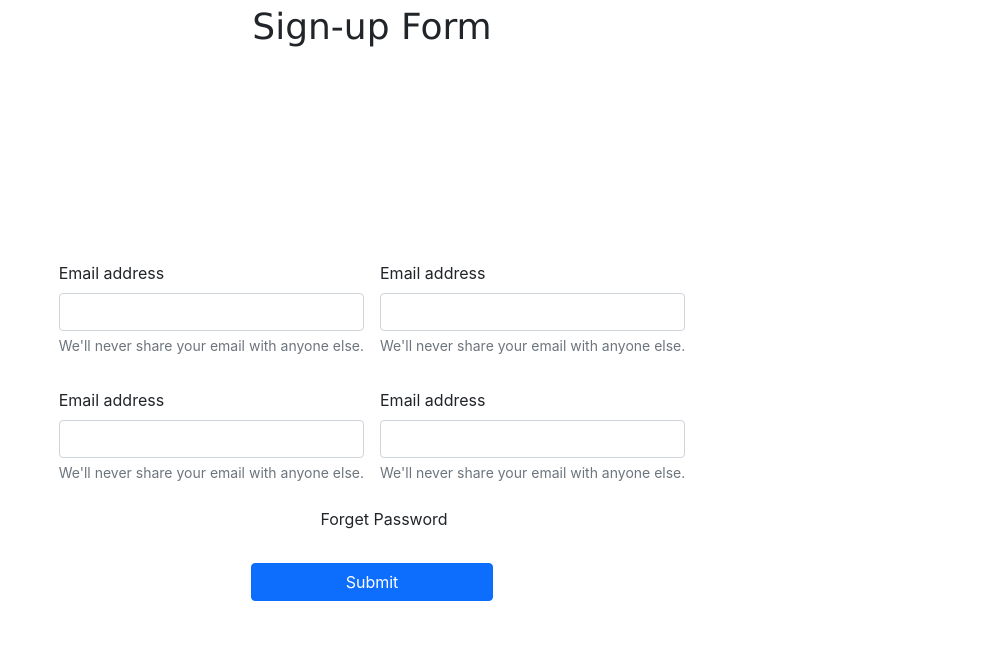
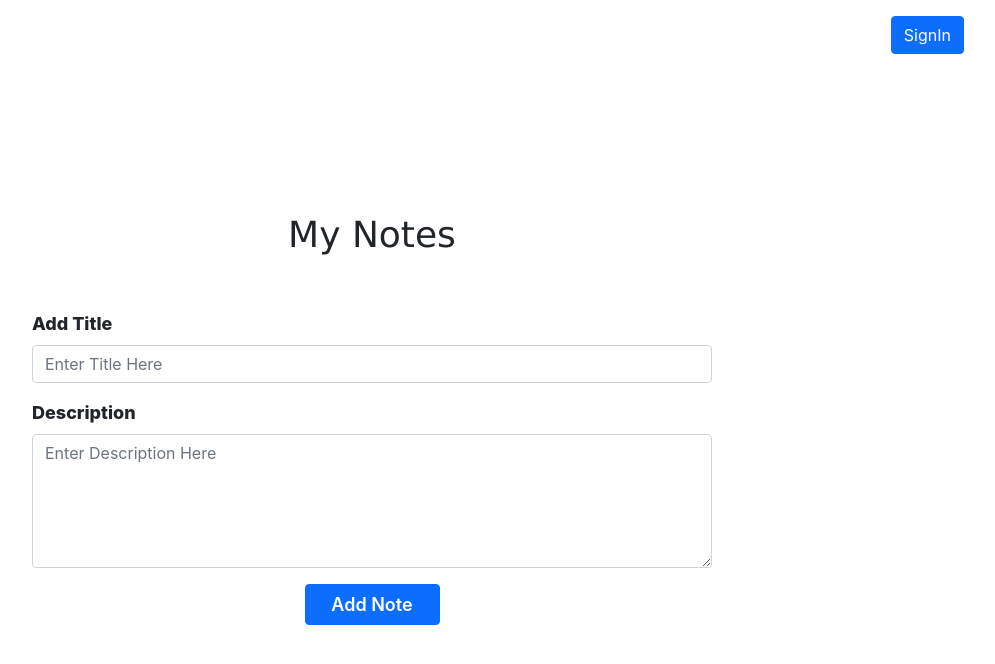
Before and after one commit to ameen-ansari/Todo-Notes, a React (Create React App) app: page / in a window 1280 px wide. Shown: the top 664 px of the page, without its empty margins (268-1263 px from the left). Built offline with nearby package versions, Linux system fonts and the light colour scheme.

Commit message:
css done 90% almost

```diff
--- a/package.json
+++ b/package.json
@@ -8,6 +8,7 @@
     "@testing-library/user-event": "^13.5.0",
     "react": "^18.2.0",
     "react-dom": "^18.2.0",
+    "react-router-dom": "^6.4.2",
     "react-scripts": "5.0.1",
     "web-vitals": "^2.1.4"
   },
--- /dev/null
+++ b/src/App.css
@@ -0,0 +1,5 @@
+*{
+    box-sizing: border-box;
+    margin: 0%;
+    padding: 0%;
+}
--- a/src/App.js
+++ b/src/App.js
@@ -1,11 +1,17 @@
 import React from 'react'
-// import SignIn from './Components/SignIn'
+import SignIn from './Components/SignIn'
 import SignUp from './Components/SignUp'
+import Home from './Components/Home'
+import { Routes, Route } from "react-router-dom";
 
 export default function App() {
   return (
     <div>
-      <SignUp/>
+    <Routes>
+    <Route path='SignIn' element={<SignIn/>} />
+    <Route path='/' element={<Home/>} />
+    <Route path='SignUp' element={<SignUp/>} />
+    </Routes>
     </div>
   )
 }
--- a/src/Components/Home.js
+++ b/src/Components/Home.js
@@ -0,0 +1,30 @@
+import React from 'react'
+import home from './Home.module.css'
+import { Link } from "react-router-dom";
+
+
+
+export default function Home() {
+  let stylishobj1 = { flexDirection: 'column', display: 'flex', boxSizing: 'border-box', alignIitems: 'center', justifyContent: 'center'  , height: '100vh' }
+  return (
+    <div>
+        <Link to='/SignIn'>
+        <button className={`${home.inbtn} btn btn-primary`} >SignIn</button>
+        </Link>
+      <div className={home.parent1}>
+      <form style={stylishobj1} className={`mb-3 ${home.singinform} container`}>
+      <p className={home.p1}>My Notes</p>
+        <div className="mb-3 ">
+          <label htmlFor="exampleInputEmail1" className="form-label">Add Title</label>
+          <input type="text" className="form-control" id="exampleInputEmail1" aria-describedby="emailHelp" placeholder='Enter Title Here'/>
+        </div>
+        <div className="mb-3">
+          <label htmlFor="exampleInputPassword1" className="form-label">Description</label>
+          <textarea cols="30" rows='5' placeholder='Enter Description Here' className="form-control" id="exampleInputPassword1" />
+        </div>
+        <button type="submit" className="btn btn-primary">Add Note</button>
+      </form>
+    </div >
+    </div>
+  )
+}
--- /dev/null
+++ b/src/Components/Home.module.css
@@ -0,0 +1,39 @@
+.singinform {
+  width: 55vw;
+  height: 100vh;
+}
+.p1 {
+  font-size: 36px;
+  text-align: center;
+  font-family: 'verdana';
+  margin: 3rem;
+}
+.parent1 {
+  display: flex;
+  justify-content: center;
+  align-items: center;
+  flex-direction: column;
+  width: 100vw;
+  height: 100vh;
+}
+label {
+  font-weight: 800;
+  font-size: 18px;
+}
+.parent1 button {
+  width: 135px;
+  font-weight: 600;
+  font-size: 18px;
+  align-self: center;
+}
+.inbtn {
+  position: absolute;
+  top: 1rem;
+  right: 3rem;
+}
+@media (max-width: 700px) {
+  .singinform {
+    width: 95vw;
+    height: 100vh;
+  }
+}
--- a/src/Components/SignIn.js
+++ b/src/Components/SignIn.js
@@ -1,10 +1,14 @@
 import React from 'react'
 import styl from './Signin.module.css'
+import { Link } from "react-router-dom";
 
 export default function SignIn() {
   let stylishobj1 = { flexDirection: 'column', display: 'flex', boxSizing: 'border-box', alignIitems: 'center', justifyContent: 'center'  , height: '100vh' }
   return (
     <div className={styl.parent1}>
+      <Link to='/SignUp'>
+        <button className={`${styl.inbtn} btn btn-primary`} >SignUp</button>
+        </Link>
       <p className={styl.p1}>SignIn Form</p>
       <form style={stylishobj1} className={`mb-3 ${styl.singinform} container`}>
         <div className="mb-3 ">
@@ -16,8 +20,8 @@ export default function SignIn() {
           <label htmlFor="exampleInputPassword1" className="form-label">Password</label>
           <input type="password" className="form-control" id="exampleInputPassword1" />
         </div>
-        <div className="mb-3 form-check">
-          <p className="form-check-label" htmlFor="exampleCheck1">Forget Password</p>
+        <div className="mb-3 ">
+          <p htmlFor="exampleInputPassword1" className={styl.fp}>Forgot Password</p>
         </div>
         <button type="submit" className="btn btn-primary">Submit</button>
       </form>
--- a/src/Components/SignUp.js
+++ b/src/Components/SignUp.js
@@ -1,3 +1,4 @@
+import { Link } from "react-router-dom";
 import React from 'react'
 import style1 from './Signup.module.css'
 
@@ -5,36 +6,35 @@ export default function SignUp() {
     let stylishobj1 = { flexDirection: 'column', display: 'flex', boxSizing: 'border-box', alignIitems: 'center', justifyContent: 'center', height: '100vh' }
     return (
         <div className={style1.parent1}>
-            <p className={style1.p1}>Sign-up Form</p>
             <form style={stylishobj1} className={`mb-3 ${style1.singinform} container`}>
-                <div className="mb-3 d-flex">
+                <p className={style1.p1}>Sign-up Form</p>
+                <div className={`mb-3 ${style1.p2}`}>
                     <div className="m-2 ">
                         <label htmlFor="exampleInputEmail1" className="form-label">Email address</label>
-                        <input type="email" className="form-control" id="exampleInputEmail1" aria-describedby="emailHelp" />
-                        <div id="emailHelp" className="form-text">We'll never share your email with anyone else.</div>
+                        <input type="email" className="form-control" id="exampleInputEmail1" aria-describedby="emailHelp" placeholder='Enter Email Here' />
                     </div>
                     <div className="m-2 ">
-                        <label htmlFor="exampleInputEmail2" className="form-label">Email address</label>
-                        <input type="email" className="form-control" id="exampleInputEmail2" aria-describedby="emailHelp" />
-                        <div id="emailHelp" className="form-text">We'll never share your email with anyone else.</div>
+                        <label htmlFor="exampleInputEmail2" className="form-label">UserName</label>
+                        <input type="text" className="form-control" id="exampleInputEmail2" aria-describedby="emailHelp" placeholder='Enter Name Here' />
                     </div>
                 </div>
-                <div className="mb-3 d-flex">
+                <div className={`mb-3 ${style1.p2}`}>
                     <div className="m-2 ">
-                        <label htmlFor="exampleInputEmail3" className="form-label">Email address</label>
-                        <input type="email" className="form-control" id="exampleInputEmail3" aria-describedby="emailHelp" />
-                        <div id="emailHelp" className="form-text">We'll never share your email with anyone else.</div>
+                        <label htmlFor="exampleInputEmail3" className="form-label">Phone #</label>
+                        <input type="number" className="form-control" id="exampleInputEmail3" aria-describedby="emailHelp" placeholder='Phone Number' />
                     </div>
                     <div className="m-2 ">
-                        <label htmlFor="exampleInputEmail3" className="form-label">Email address</label>
-                        <input type="email" className="form-control" id="exampleInputEmail3" aria-describedby="emailHelp" />
-                        <div id="emailHelp" className="form-text">We'll never share your email with anyone else.</div>
+                        <label htmlFor="exampleInputEmail3" className="form-label">Password</label>
+                        <input type="password" className="form-control" id="exampleInputEmail3" aria-describedby="emailHelp" placeholder='Enter Password Here' />
                     </div>
                 </div>
-                <div className="mb-3 form-check">
-                    <p className="form-check-label" htmlFor="exampleCheck1">Forget Password</p>
+                <div className={`mb-3 ${style1.p3}`}>
+                    <button type="submit" className="m-2 btn btn-primary">Submit</button>
+                    <Link to='/SignIn'>
+                        <button className="m-2 btn btn-primary">SignIn</button>
+                    </Link>
+
                 </div>
-                <button type="submit" className="btn btn-primary">Submit</button>
             </form>
         </div >
     )
--- a/src/Components/Signin.module.css
+++ b/src/Components/Signin.module.css
@@ -5,6 +5,11 @@
 .singinform button {
   width: 30%;
   align-self: center;
+}
+.inbtn {
+  position: absolute;
+  top: 1rem;
+  right: 3rem;
 }
 .p1 {
     font-size:36px;
@@ -19,6 +24,9 @@
     width: 100vw;
     height: 100vh;
 }
+.fp {
+  font-weight: 700;
+}
 @media (max-width: 700px) {
   .singinform {
     width: 95vw;
--- a/src/Components/Signup.module.css
+++ b/src/Components/Signup.module.css
@@ -1,8 +1,8 @@
 .singinform {
   width: 65vw;
   height: 100vh;
-    display: flex;
-  justify-content: center;
+  display: flex;
+  justify-content: space-evenly;
   align-items: center;
   flex-direction: column;
 }
@@ -14,6 +14,7 @@
   font-size: 36px;
   text-align: center;
   font-family: 'verdana';
+  margin: 2rem 0rem;
 }
 .parent1 {
   display: flex;
@@ -23,9 +24,44 @@
   width: 100vw;
   height: 100vh;
 }
+.p2 {
+  display: flex;
+}
+.p3 {
+  width: 70%;
+  display: flex;
+  align-items: center;
+  justify-content: center;
+  margin: 0px auto;
+  align-self: center;
+}
+.p3 button {
+  font-weight: 700;
+  width: 135px;
+  height: 35px;
+}
 @media (max-width: 700px) {
+  .p3 {
+    width: 90%;
+    display: flex;
+    flex-direction: column;
+    align-items: center;
+    justify-content: center;
+    margin: 0px auto;
+    align-self: center;
+  }
+  .p3 button {
+    width: 135px;
+    height: 35px;
+  }
   .singinform {
     width: 95vw;
     height: 100vh;
   }
+  .p2 {
+    display: block;
+  }
+  .p1 {
+    font-size: 24px;
+  }
 }
--- a/src/index.js
+++ b/src/index.js
@@ -2,13 +2,14 @@ import React from 'react';
 import ReactDOM from 'react-dom/client';
 import './index.css';
 import App from './App';
+import { BrowserRouter } from "react-router-dom";
 import reportWebVitals from './reportWebVitals';
 
 const root = ReactDOM.createRoot(document.getElementById('root'));
 root.render(
-  <React.StrictMode>
+  <BrowserRouter>
     <App />
-  </React.StrictMode>
+  </BrowserRouter>
 );
 
 // If you want to start measuring performance in your app, pass a function
```
Also changed, not shown: 1 other file (tests, documents, lock files or other folders).
